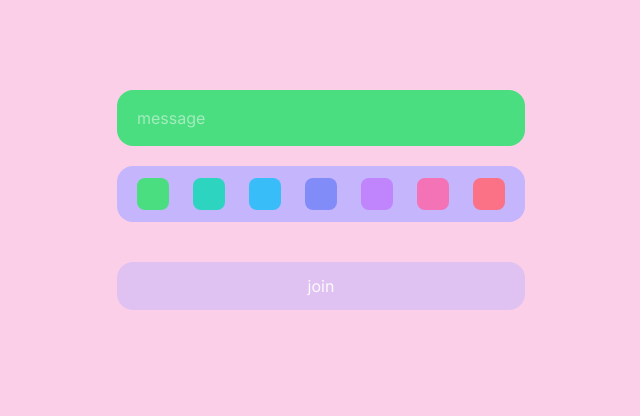
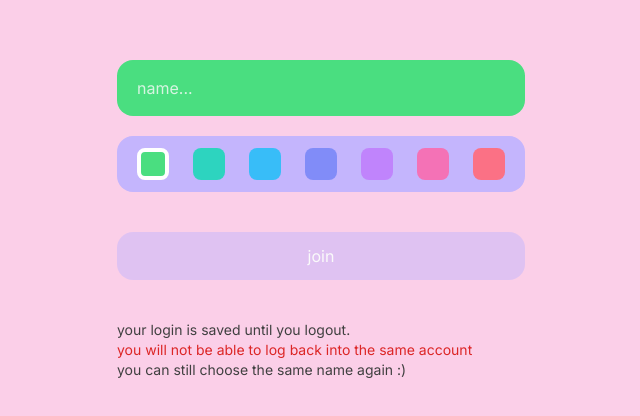
Before and after one commit to finnholland/zeile, a Next.js app: page /login in a window 1280 px wide. Shown: the part 180-596 px from the top of the page, without its empty margins (319-959 px from the left). Built offline with nearby package versions, Linux system fonts and the light colour scheme.

Commit message:
dispatch x2 cos i forgot to apply. notes

```diff
--- a/app/chat/page.tsx
+++ b/app/chat/page.tsx
@@ -5,7 +5,8 @@ import { useEffect, useState } from 'react';
 import { Message, User } from '@/types';
 import InfiniteScroll from 'react-infinite-scroll-component';
 import Send from '../assets/send';
-import { useAppSelector } from '../hooks/Actions';
+import { useAppDispatch, useAppSelector } from '../hooks/Actions';
+import { setUser } from '../hooks/slices/userSlice';
 import Link from 'next/link';
 
 let lastMessage = {}
@@ -13,19 +14,17 @@ let lastMessage = {}
 
 export default function Chat() {
   const selector = useAppSelector(state => state);
+  const dispatch = useAppDispatch();
 
   const [message, setMessage] = useState('');
   const [messages, setMessages] = useState<Message[]>([]);
   const [isLoading, setIsLoading] = useState(false);
   const [hasMore, setHasMore] = useState(true);
-  const [user, setUser] = useState<User>({
-    uid: '', name: '', colour: ''
-  });
 
   let  messagesListener: any;
   useEffect(() => {
     if (localStorage.getItem('user')) {
-      setUser(JSON.parse(localStorage.getItem('user') || ''))
+      dispatch(setUser(JSON.parse(localStorage.getItem('user') || '')));
     }
     loadMessages();
 
@@ -47,7 +46,7 @@ export default function Chat() {
     console.log(messageList)
   }
 
-    const createSnapListener = async (messageList: Message[]) => {
+  const createSnapListener = async (messageList: Message[]) => {
     const messageRef = fb.collection(
       fb.db,
       'messages'
@@ -134,7 +133,7 @@ export default function Chat() {
     <div className='flex flex-col max-w-3xl w-full'>
 
       <div className='flex-row flex justify-between h-8 w-full bg-violet-300 rounded-2xl'>
-        <Link href={'/login'}>logout</Link>
+        <Link href={'/login'} onClick={() => localStorage.clear()}>logout</Link>
       </div>
 
       <div className='flex flex-col bg-violet-300 max-w-3xl w-full px-5 my-8 rounded-2xl'>
--- a/app/login/page.tsx
+++ b/app/login/page.tsx
@@ -18,7 +18,8 @@ const Login = () => {
   const dispatch = useAppDispatch();
 
   const colourItem = colours.map((i) => {
-    return <div key={i} onClick={() => setColour(i)} className={`${i} w-8 h-8 rounded-lg ${i !== colours[colours.length-1] ? 'mr-6' : ''}`}/>;
+    return <button key={i} onClick={() => setColour(i)}
+      className={`${i} w-8 h-8 rounded-lg ${i !== colours[colours.length - 1] ? 'mr-6' : ''} ${i === colour ? 'border-4 border-white' : ''}`} />;
   });
 
   const joinRoom = async () => {
@@ -30,26 +31,27 @@ const Login = () => {
       localStorage.setItem('user', JSON.stringify({ uid: doc.id, name: name, colour: colour }))
       dispatch(setUser({ uid: doc.id, name: name, colour: colour }));
     });
-
     router.push('/chat', { scroll: false })
   }
 
   return (
     <div>
       <div className='flex-row flex justify-between'>
-        <input type="text" placeholder='message' onChange={(e) => setName(e.target.value)} value={name}
-          className={`placeholder:text-neutral-50 placeholder:opacity-50 text-neutral-800 ${colour} flex h-14
+        <input type="text" placeholder='name...' onChange={(e) => setName(e.target.value)} value={name}
+          className={`placeholder:text-neutral-50 placeholder:opacity-80 text-neutral-800 ${colour} flex h-14
           flex-grow rounded-2xl pl-5 focus:outline-none focus:border-violet-400 focus:ring-violet-400 focus:ring-2`} />
       </div>
       <div className='flex flex-row px-5 py-3 bg-violet-300 rounded-2xl mt-5 mb-10'>
         {colourItem}
       </div>
 
-      <button disabled={name.trim() === ''} onClick={joinRoom}
+      <button disabled={name.trim() === ''} onClick={() => joinRoom()}
         className='w-full flex flex-row px-5 py-3 bg-violet-300 rounded-2xl mb-10 items-center justify-center text-neutral-50 disabled:bg-opacity-50'>
         <span>join</span>
       </button>
-
+      <p className=' text-neutral-700 text-sm'>your login is saved until you logout.</p>
+      <p className=' text-red-600 text-sm'>you will not be able to log back into the same account</p>
+      <p className=' text-neutral-700 text-sm'>you can still choose the same name again :)</p>
     </div>
   )
 }
--- a/app/page.tsx
+++ b/app/page.tsx
@@ -8,12 +8,10 @@ export default function Page() {
   const router = useRouter()
 
   useEffect(() => {
-    if (localStorage.getItem('loggedIn')) {
+    if (localStorage.getItem('user')) {
       router.push('/chat')
     } else {
       router.push('/login', { scroll: false })
     }
   }, [])
-
-  return <Link href="login">Login</Link>
 }
```
